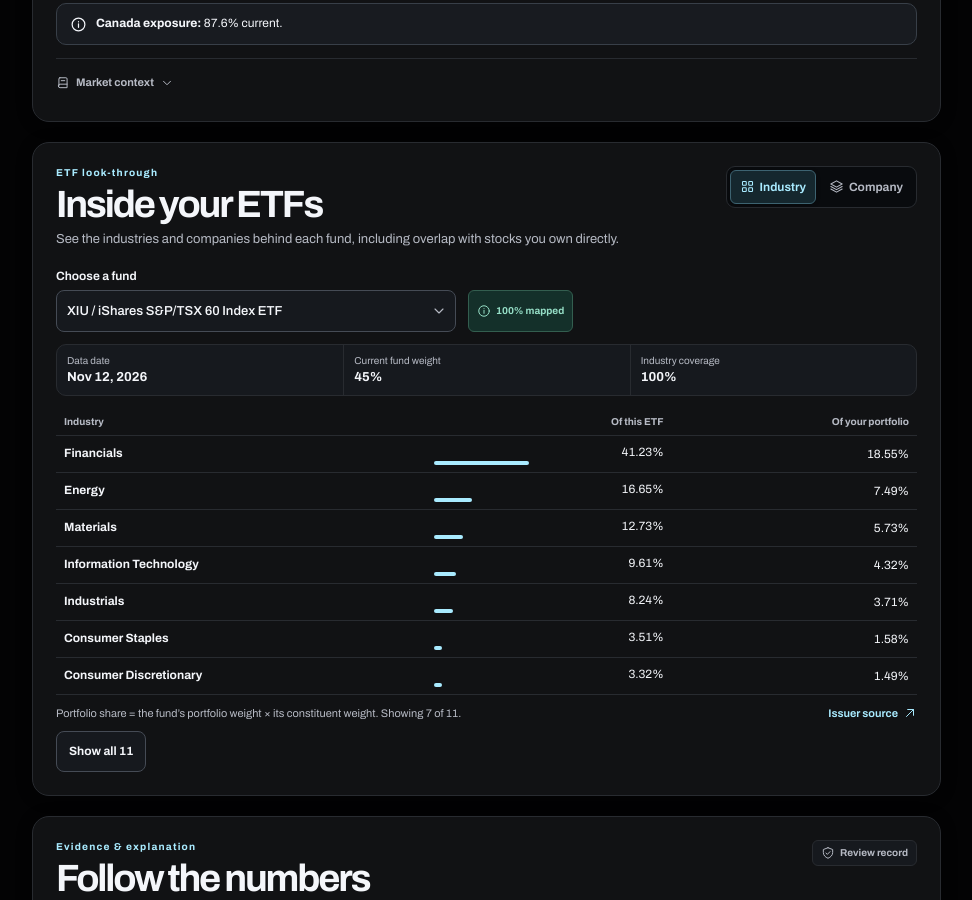
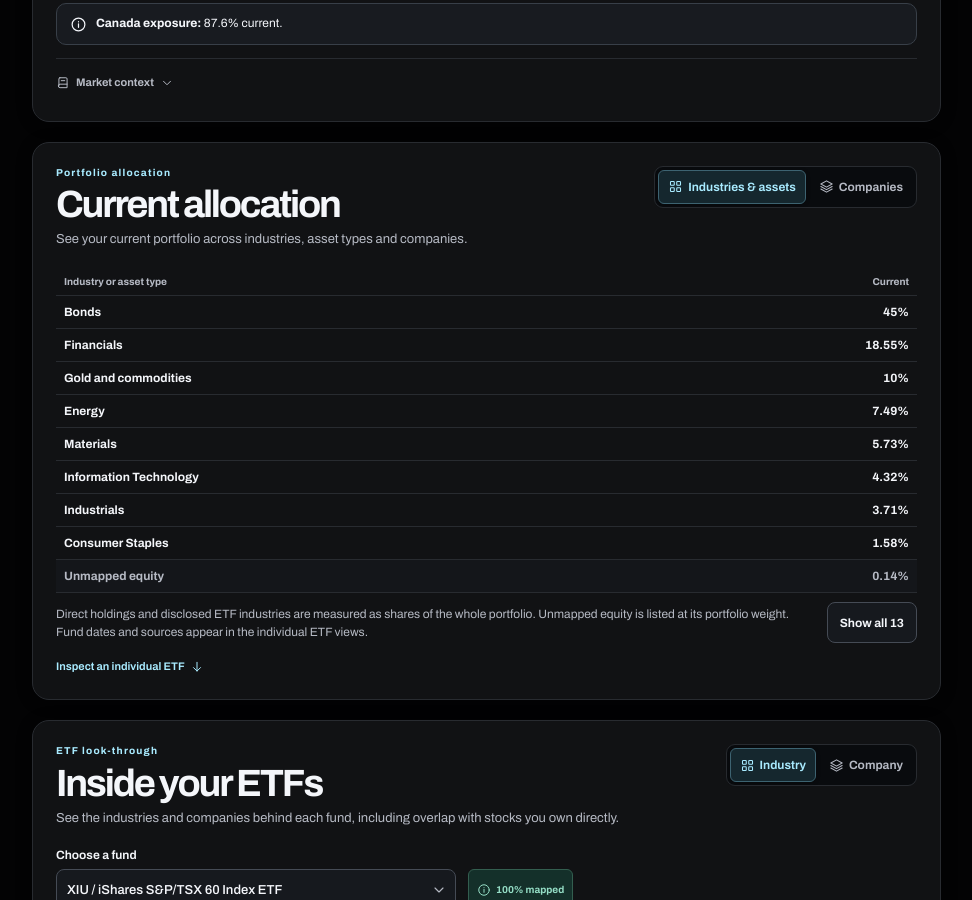
Before and after one commit to shmorsi/poly-datathon-2026, a plain HTML site: page review.html in a window 1280 px wide. Shown: the part 1399-2299 px from the top of the page, without its empty margins (290-1262 px from the left). Drawn offline with Linux system fonts and the light colour scheme.

Commit message:
Publish ÉPICENTRE Portfolio X-Ray from c4d8448

```diff
--- a/review.html
+++ b/review.html
@@ -109,8 +109,8 @@
           <div><p class="kicker stage-kicker">Order preview</p><h2 id="risk-title">Would it fit your limits?</h2><p class="stage-description" id="risk-description">Replay the portfolio across the same market window before and after the proposed order.</p></div>
           <div class="review-result-actions">
             <a class="button outline review-explanation-link" href="#evidence"><svg class="icon" aria-hidden="true"><use href="#icon-spark"/></svg> Explain this review</a>
+            <a href="#portfolio-allocation" class="text-link" id="show-allocation"><span>Current allocation</span> <svg class="icon"><use href="#icon-arrow-down"/></svg></a>
             <div class="risk-actions" id="risk-actions" hidden>
-              <a href="#portfolio-allocation" class="text-link" id="show-allocation">What you would hold <svg class="icon"><use href="#icon-arrow-down"/></svg></a>
               <button class="button outline risk-control" type="button" id="clear-order">Show current only</button>
             </div>
           </div>
@@ -119,7 +119,7 @@
       </section>
       <section class="panel stage" id="portfolio-allocation" aria-labelledby="allocation-title" hidden>
         <div class="stage-header">
-          <div><p class="kicker stage-kicker">Portfolio allocation</p><h2 id="allocation-title">What you would hold</h2><p class="stage-description">Compare the whole portfolio before and after the proposed order.</p></div>
+          <div><p class="kicker stage-kicker">Portfolio allocation</p><h2 id="allocation-title">Current allocation</h2><p class="stage-description" id="allocation-description">See your current portfolio across industries, asset types and companies.</p></div>
           <div class="segmented" role="group" aria-label="Portfolio allocation breakdown">
             <button type="button" data-allocation-view="industries" aria-pressed="true"><svg class="icon"><use href="#icon-grid"/></svg> Industries &amp; assets</button>
             <button type="button" data-allocation-view="companies" aria-pressed="false"><svg class="icon"><use href="#icon-stack"/></svg> Companies</button>
--- a/review.js
+++ b/review.js
@@ -444,21 +444,27 @@ function init() {
 
   function renderAllocation() {
     const panel = $('#portfolio-allocation');
-    panel.hidden = !after();
+    panel.hidden = !state.result?.before;
     if (panel.hidden) return;
+    const comparison = Boolean(after());
+    const heading = comparison ? 'Proposed allocation' : 'Current allocation';
+    $('#allocation-title').textContent = heading;
+    $('#show-allocation span').textContent = heading;
+    $('#allocation-description').textContent = comparison ? 'Compare the whole portfolio before and after the proposed order.' : 'See your current portfolio across industries, asset types and companies.';
     const host = $('#allocation-result');
     const companies = state.allocationView === 'companies';
-    const allocation = state.result.allocation || {};
+    const available = state.result.allocation || {};
+    const allocation = comparison ? available : {before:available.before};
     const saved = state.result.mode === 'saved';
     const exposure = {};
-    for (const side of ['before','after']) {
+    for (const side of comparison ? ['before','after'] : ['before']) {
       const covered = state.result.exposure?.[side];
       exposure[side] = Array.isArray(covered) ? covered : directCompanyRows(side);
     }
     const records = compareAllocation({allocation,exposure},state.allocationView);
     $$('[data-allocation-view]',panel).forEach((button) => button.setAttribute('aria-pressed',String(button.dataset.allocationView === state.allocationView)));
     if (!records.length) {
-      const message = companies ? 'No named company positions are available for these mixes.' : 'Portfolio-wide industry mapping is unavailable in this review. You can still inspect individual ETF snapshots below.';
+      const message = companies ? (saved ? 'This saved view has no named direct stock positions. Covered ETF holdings are available in the live review.' : 'No named company positions are available in this view.') : 'Portfolio-wide industry mapping is unavailable in this review. You can still inspect individual ETF snapshots below.';
       renderMarkup(host,empty(companies ? 'No mapped companies' : 'Industry breakdown unavailable',message));
       return;
     }
@@ -492,12 +498,12 @@ function init() {
       const value = allocation[side]?.equity_company_coverage;
       return value === null ? 'No equity exposure' : finite(value) ? `${pct(value,2)} of equity covered` : 'Coverage unavailable';
     };
-    const coverage = companies ? `<div class="allocation-coverage"><span>Current: ${esc(coverageLabel('before'))}</span><span>After order: ${esc(coverageLabel('after'))}</span></div>` : '';
+    const coverage = companies ? `<div class="allocation-coverage"><span>Current: ${esc(coverageLabel('before'))}</span>${comparison ? `<span>After order: ${esc(coverageLabel('after'))}</span>` : ''}</div>` : '';
     const explanation = companies ? (saved ? 'Saved examples show direct stock holdings. The live review includes covered ETF constituents.' : 'Company totals combine direct holdings and named ETF constituents as shares of the whole portfolio. Additional exposure may be unknown when coverage is partial.') : 'Direct holdings and disclosed ETF industries are measured as shares of the whole portfolio. Unmapped equity is listed at its portfolio weight. Fund dates and sources appear in the individual ETF views.';
-    const table = `<table class="fund-table allocation-table"><thead><tr><th scope="col">${companies ? 'Company' : 'Industry or asset type'}</th><th scope="col">Current</th><th scope="col">After order</th></tr></thead><tbody>${shown.map((row) => {
+    const table = `<table class="fund-table${comparison ? ' allocation-table' : ''}"><thead><tr><th scope="col">${companies ? 'Company' : 'Industry or asset type'}</th><th scope="col">Current</th>${comparison ? '<th scope="col">After order</th>' : ''}</tr></thead><tbody>${shown.map((row) => {
       const unmapped = !companies && isUnmapped(row.name);
       const highlighted = companies && rootSymbol(row.ticker) === rootSymbol(activeOrder()?.ticker);
-      return `<tr class="${unmapped ? 'other-row' : highlighted ? 'featured-company' : ''}"><td><strong>${esc(row.name)}</strong>${row.ticker ? `<small>${esc(row.ticker)}</small>` : ''}</td>${cell(row.before,'before',unmapped)}${cell(row.after,'after',unmapped)}</tr>`;
+      return `<tr class="${unmapped ? 'other-row' : highlighted ? 'featured-company' : ''}"><td><strong>${esc(row.name)}</strong>${row.ticker ? `<small>${esc(row.ticker)}</small>` : ''}</td>${cell(row.before,'before',unmapped)}${comparison ? cell(row.after,'after',unmapped) : ''}</tr>`;
     }).join('')}</tbody></table>`;
     const more = records.length > initialRows.length ? `<button type="button" class="button outline" id="show-allocation-rows" aria-expanded="${state.allocationExpanded}">${state.allocationExpanded ? 'Show fewer' : `Show all ${records.length}`}</button>` : '';
     renderMarkup(host,`${coverage}${table}<div class="allocation-foot"><p class="small">${esc(explanation)}</p>${more}</div>`);
```
Also changed, not shown: index.html (+2 -2 lines).
